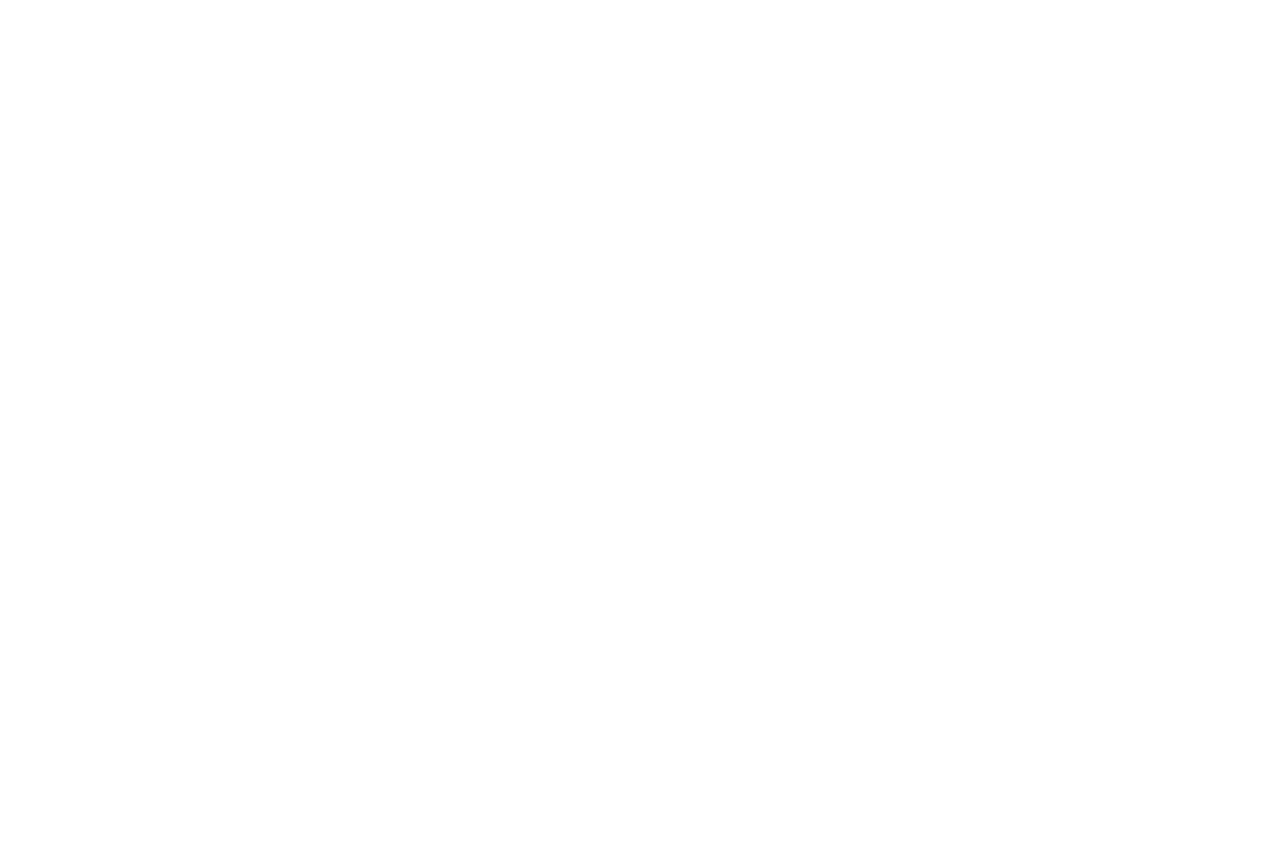
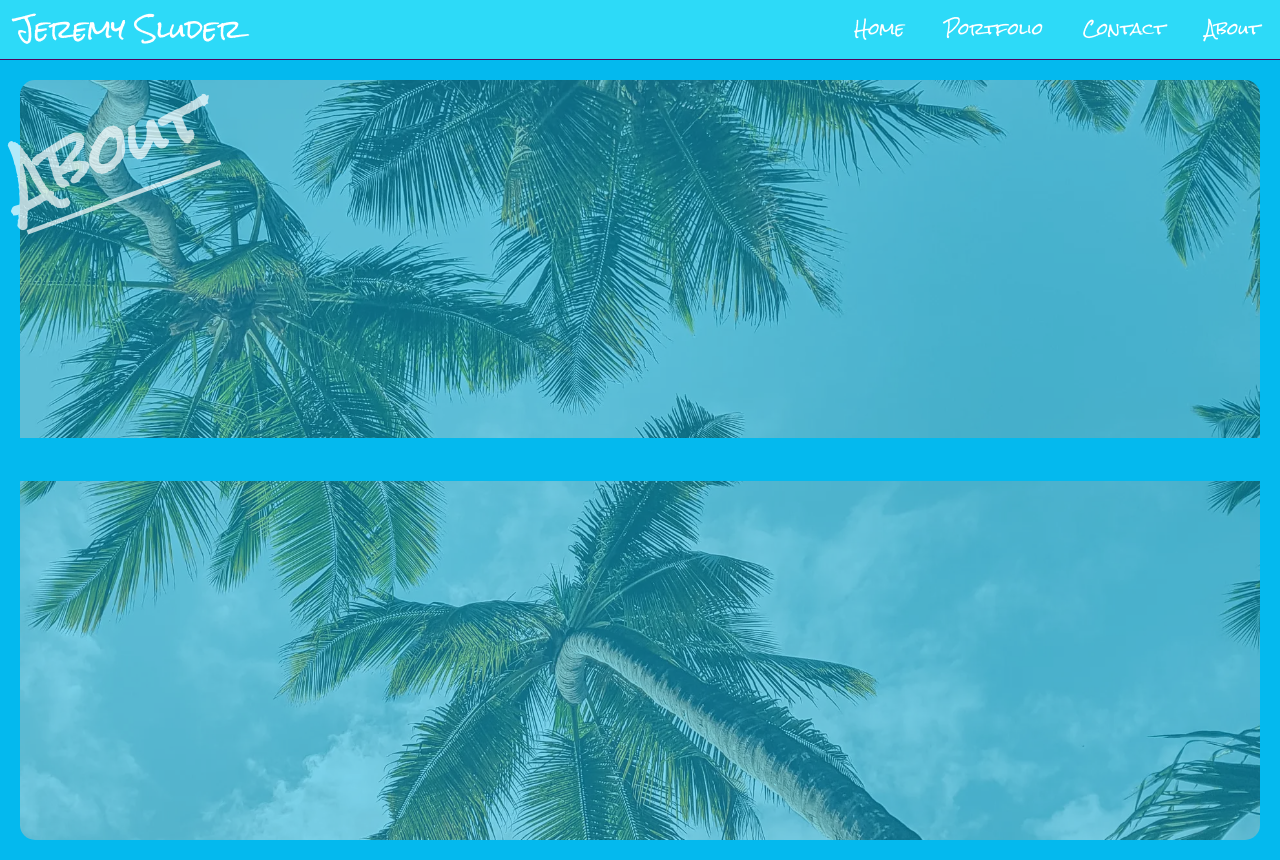
Before and after one commit to jcodes89/Portfolio, a plain HTML site: page about.html in a window 1280 px wide. Before the commit the page ends 800 px from the top, so only its background shows below. Drawn offline with Linux system fonts and the light colour scheme.

Commit message:
about page build component

```diff
--- a/about.html
+++ b/about.html
@@ -0,0 +1,51 @@
+<!DOCTYPE html>
+<html lang="en">
+<head>
+    <meta charset="UTF-8">
+    <meta http-equiv="X-UA-Compatible" content="IE=edge">
+    <meta name="viewport" content="width=device-width, initial-scale=1.0">
+    <title>Portfolio</title>
+    <link rel="preconnect" href="https://fonts.googleapis.com">
+    <link rel="preconnect" href="https://fonts.gstatic.com" crossorigin>
+    <link href="https://fonts.googleapis.com/css2?family=Roboto+Slab&display=swap" rel="stylesheet">
+    <link rel="preconnect" href="https://fonts.googleapis.com">
+    <link rel="preconnect" href="https://fonts.gstatic.com" crossorigin>
+    <link href="https://fonts.googleapis.com/css2?family=Rock+Salt&display=swap" rel="stylesheet">
+    <link rel="stylesheet" href="/css/normalize.css">
+    <link rel="stylesheet" href="/css/style.css">
+
+
+</head>
+<body>
+    <header>
+        <nav class="navbar">
+            <div class="nav__logo">Jeremy Sluder</div>
+            <a href="#" class="toggle">
+                <span class="bar"></span>
+                <span class="bar"></span>
+                <span class="bar"></span>
+            </a>
+            <div class="nav__links">
+                <ul>
+                    <li><a href="/index.html">Home</a></li>
+                    <li><a href="/works.html">Portfolio</a></li>
+                    <li><a href="/contact.html">Contact</a></li>
+                    <li><a href="/about.html">About</a></li>
+                </ul>
+            </div>
+        </nav>
+    </header>
+    <div class="contact-title">
+        <h2>About</h2>
+    </div>
+    <main class="block about">
+        <div class="card about__card">
+            <section class="about-group">
+                <img class="about__img" src="" alt="">
+                <p class="about__tagline"></p>
+            </section>
+        </div>
+    </main>
+    <script src="/main.js"></script>
+</body>
+</html>
--- a/css/style.css
+++ b/css/style.css
@@ -759,6 +759,15 @@ body {
     z-index: 1;
 }
 
+.form::before {
+    content: "";
+    left: 0;
+    right: 0;
+    bottom: 0;
+    top: 0;
+    background: var(--color-purple);
+}
+
 .form__input {
     padding: .75rem 1.5rem;
     margin: 0rem;
@@ -777,9 +786,7 @@ body {
     letter-spacing: 1px;
     border: 1px solid var(--color-purple);
     resize: none;
-
 }
-
 
 ::placeholder {
     color: var(--color-purple);
@@ -801,10 +808,52 @@ body {
     }
 }
 
-
 @media screen and (min-width: 2560px){
     .form {
         transform: scale(2);
         transition:  1s;
     }
 }
+
+/* About */
+.about {
+    background: var(--color-background);
+    height: 100vh;
+    width: 100%;
+    display: flex;
+    opacity: 1;
+    justify-content: center;
+    align-items: center;
+}
+
+.about::before {
+    content: "";
+    position: absolute;
+    top: 0;
+    right: 0;
+    bottom: 0;
+    left: 0;
+    background-image: url(/images/harshil-gudka-77zGnfU_SFU-unsplash.webp);
+    background-position: center;
+    background-repeat: no-repeat;
+    background-size: cover;
+    opacity: .5;
+    margin: 2rem;
+    border-radius: 15px;
+}
+
+.card {
+    width: 100vw;
+    height: auto;
+    position: absolute;
+    margin: 2rem;
+    background-color: var(--color-background);
+    margin: 2rem;
+}
+
+.about__card {
+    display: flex;
+    justify-content: center;
+    align-items: center;
+
+}
```
Also changed, not shown: images/harshil-gudka-77zGnfU_SFU-unsplash.jpg (added), images/harshil-gudka-77zGnfU_SFU-unsplash.webp (added).
